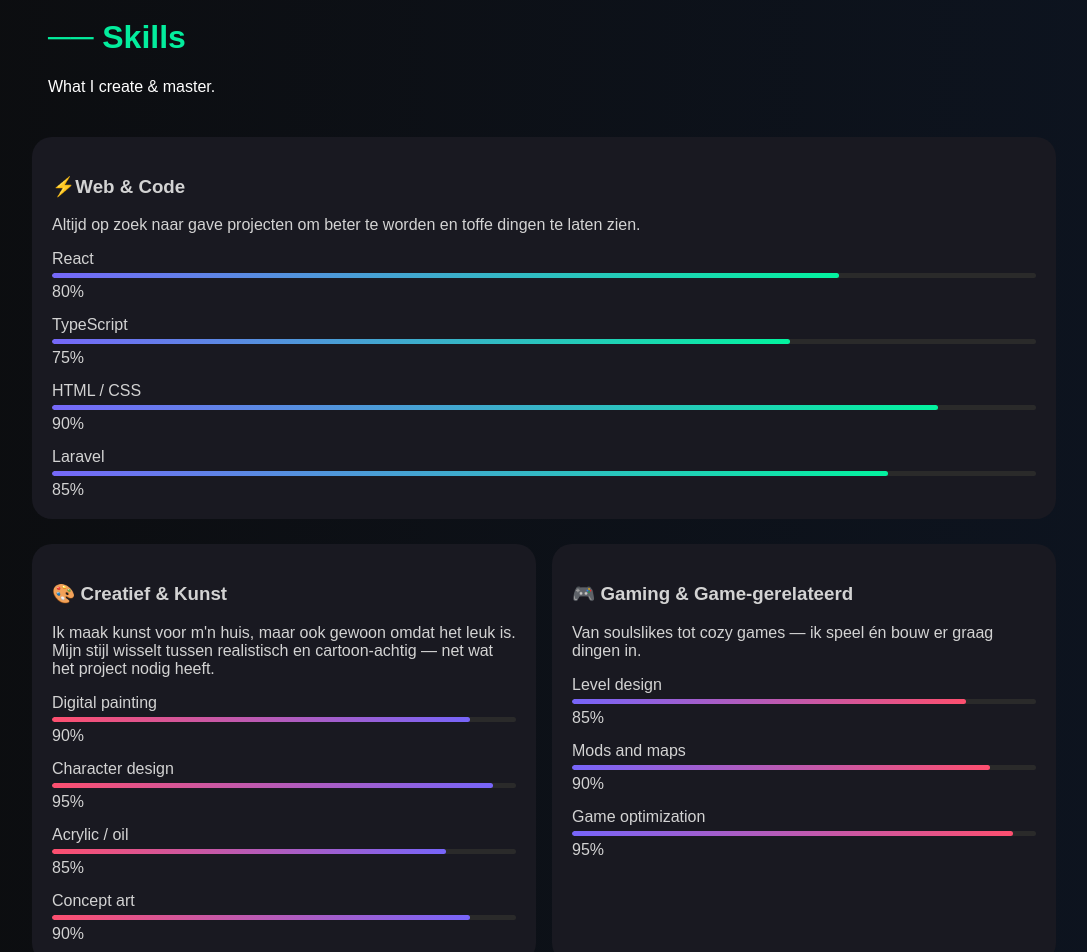
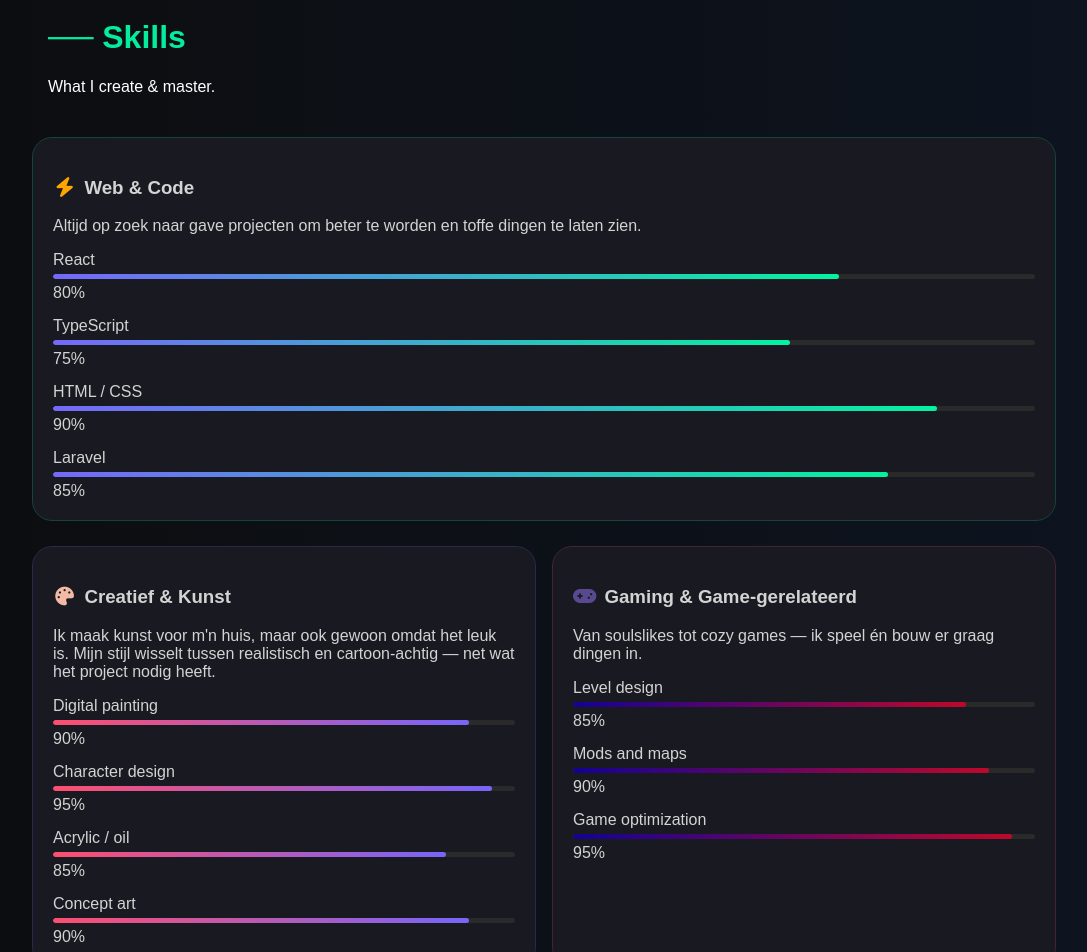
Before and after one commit to itzmitto/portfolioproject, a React (Vite) app: page /Skills in a window 1280 px wide. Shown: the part 140-1092 px from the top of the page, without its empty margins (96-1183 px from the left). Built offline with nearby package versions, Linux system fonts and the light colour scheme; the HTML template or start-up script is replaced by a standard one.

Commit message:
110ste commit icon gefixed

```diff
--- a/index.html
+++ b/index.html
@@ -3,6 +3,13 @@
   <head>
     <meta charset="UTF-8" />
     <link rel="icon" type="image/svg+xml" href="/vite.svg" />
+    <link
+      rel="stylesheet"
+      href="https://cdnjs.cloudflare.com/ajax/libs/font-awesome/7.0.1/css/all.min.css"
+      integrity="sha512-2SwdPD6INVrV/lHTZbO2nodKhrnDdJK9/kg2XD1r9uGqPo1cUbujc+IYdlYdEErWNu69gVcYgdxlmVmzTWnetw=="
+      crossorigin="anonymous"
+      referrerpolicy="no-referrer"
+    />
     <meta name="viewport" content="width=device-width, initial-scale=1.0" />
     <title>portfolioproject</title>
   </head>
--- a/src/App.tsx
+++ b/src/App.tsx
@@ -4,6 +4,7 @@ import Skills from "./pages/Skills";
 import Home from "./pages/Home";
 import AboutMe from "./pages/AboutMe";
 import Projects from "./pages/Projects";
+
 import { BrowserRouter, Routes, Route} from 'react-router';
 
 
--- a/src/components/Header.css
+++ b/src/components/Header.css
@@ -5,7 +5,7 @@ header {
     justify-content: center;
     align-items: center;
     gap: 100px;
-    border-bottom: 1px solid #1a1a1a;
+    border-bottom: 1px solid #262630;
 
     h1 {
         margin: 0;
--- a/src/pages/Skills.css
+++ b/src/pages/Skills.css
@@ -7,6 +7,24 @@
         margin: 50px auto;
     }
 
+    .card.main i {
+        color: orange;
+        margin-right: 0.5rem;
+    }
+
+
+    .card.creative i {
+        color: #f2b9a5;
+        margin-right: 0.5rem;
+    }
+
+    .card.gaming i {
+        color: #584990;
+        margin-right: 0.5rem;
+    }
+
+
+
     .titleBlock {
         grid-column: 1;
         grid-row: 1;
@@ -14,6 +32,7 @@
         padding-top: 10px;
         margin-inline: 9rem;
     }
+
     .titleBlock P {
         color: white;
     }
@@ -33,17 +52,22 @@
     .card.main {
         margin: 10;
         color: lightgrey;
+        border: 1px solid #154439;
     }
 
 
     .card.creative {
         margin: 10;
         color: lightgrey;
+        border: 1px solid #2c274d;
+
     }
 
     .card.gaming {
         margin: 10;
         color: lightgrey;
+        border: 1px solid #472330;
+
     }
 
 
@@ -65,7 +89,6 @@
 
     .progressFill {
         height: 100%;
-        background: linear-gradient(90deg, #7668f9, #03f39f);
         border-radius: 10px;
     }
 
@@ -117,7 +140,7 @@
 
     .card.gaming {
         .progressFill {
-            background: linear-gradient(90deg, #7765fa, #fd4f6f);
+            background: linear-gradient(90deg, #130292, #bd092a);
         }
 
         .progressFill.level {
@@ -153,6 +176,102 @@
 
 
 
+    .card.main {
+        transition: border-color 0.3s ease;
+        position: relative;
+    }
+
+    .card.main::before {
+        content: '';
+        position: absolute;
+        inset: 0;
+        border-radius: inherit;
+        background: radial-gradient(circle at 50% 0%, rgba(0, 245, 160, 0.08), transparent 70%);
+        opacity: 0;
+        transition: opacity 0.3s ease;
+        pointer-events: none;
+    }
+
+    .card.main:hover {
+        border-color: rgba(0, 245, 160, 0.3);
+    }
+
+    .card.main:hover::before {
+        opacity: 1;
+    }
+
+
+
+    .card.creative {
+        transition: border-color 0.3s ease;
+        position: relative;
+    }
+
+    .card.creative::before {
+        content: '';
+        position: absolute;
+        inset: 0;
+        border-radius: inherit;
+        background: radial-gradient(circle at 50% 0%, #2c274d, transparent 70%);
+        opacity: 0;
+        transition: opacity 0.3s ease;
+        pointer-events: none;
+        z-index: 0;
+    }
+
+    .card.creative:hover {
+        border-color: #494278;
+    }
+
+    .card.creative:hover::before {
+        opacity: 1;
+    }
+
+    .card.creative>* {
+        position: relative;
+        z-index: 1;
+    }
+
+
+
+
+
+
+
+
+    .card.gaming {
+        transition: border-color 0.3s ease;
+        position: relative;
+    }
+
+    .card.gaming::before {
+        content: '';
+        position: absolute;
+        inset: 0;
+        border-radius: inherit;
+        background: radial-gradient(circle at 50% 0%, #472330, transparent 70%);
+        opacity: 0;
+        transition: opacity 0.3s ease;
+        pointer-events: none;
+        z-index: 0;
+    }
+
+    .card.gaming:hover {
+        border-color: #743a4f;
+    }
+
+    .card.gaming:hover::before {
+        opacity: 1;
+    }
+
+    .card.gaming>* {
+        position: relative;
+        z-index: 1;
+    }
+
+
+
+
 
 
 
--- a/src/pages/Skills.tsx
+++ b/src/pages/Skills.tsx
@@ -12,7 +12,7 @@ function Skills() {
                     </div>
 
                     <div className="card main">
-                        <h3>⚡Web & Code</h3>
+                        <h3><i className="fas fa-bolt"></i>Web & Code</h3>
                         <p>Altijd op zoek naar gave projecten om beter te worden en toffe dingen te laten zien.</p>
 
                         <div className="progressBox">
@@ -50,7 +50,7 @@ function Skills() {
 
                     <div className="cardRows">
                         <div className="card creative">
-                            <h3>🎨 Creatief & Kunst</h3>
+                            <h3><i className="fas fa-palette"></i>Creatief & Kunst</h3>
                             <p>
                                 Ik maak kunst voor m'n huis, maar ook gewoon omdat het leuk is.
                                 Mijn stijl wisselt tussen realistisch en cartoon-achtig — net wat het project nodig heeft.
@@ -88,9 +88,8 @@ function Skills() {
                                 <span className="percent">90%</span>
                             </div>
                         </div>
-
                         <div className="card gaming">
-                            <h3>🎮 Gaming & Game-gerelateerd</h3>
+                            <h3><i className="fa-solid fa-gamepad"></i>Gaming & Game-gerelateerd</h3>
                             <p>
                                 Van soulslikes tot cozy games — ik speel én bouw er graag dingen in.
                             </p>
```
Also changed, not shown: src/index.css (line endings or trailing spaces), src/pages/AboutMe.css (line endings or trailing spaces), src/pages/AboutMe.tsx (line endings or trailing spaces).
